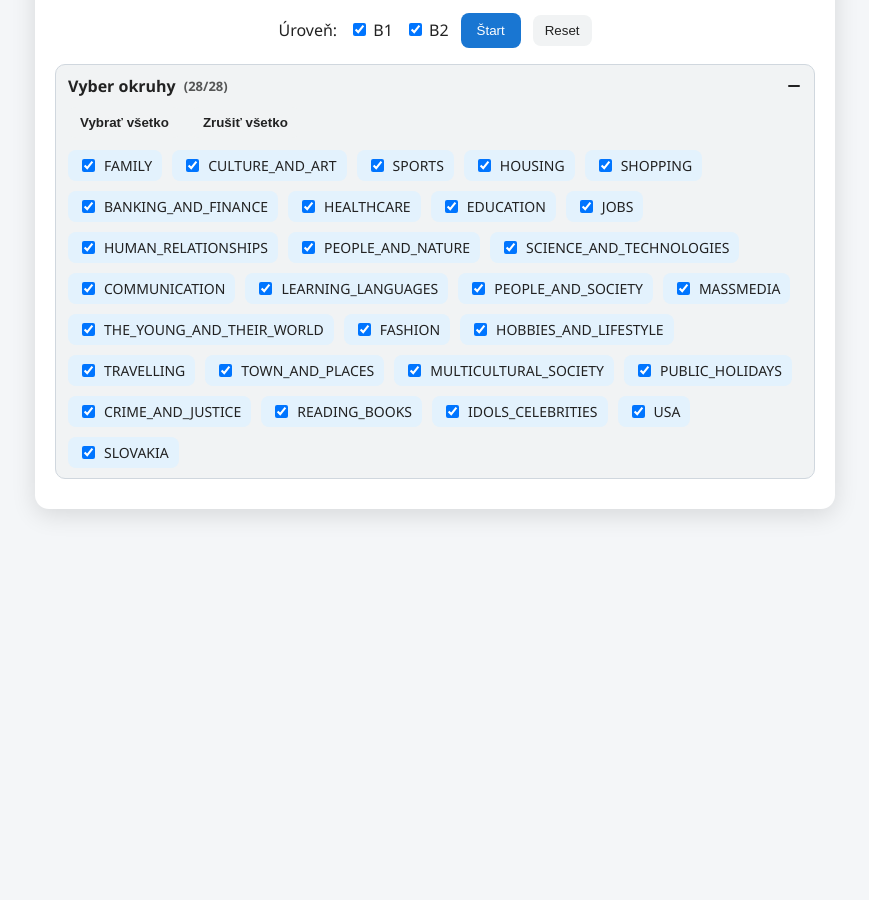
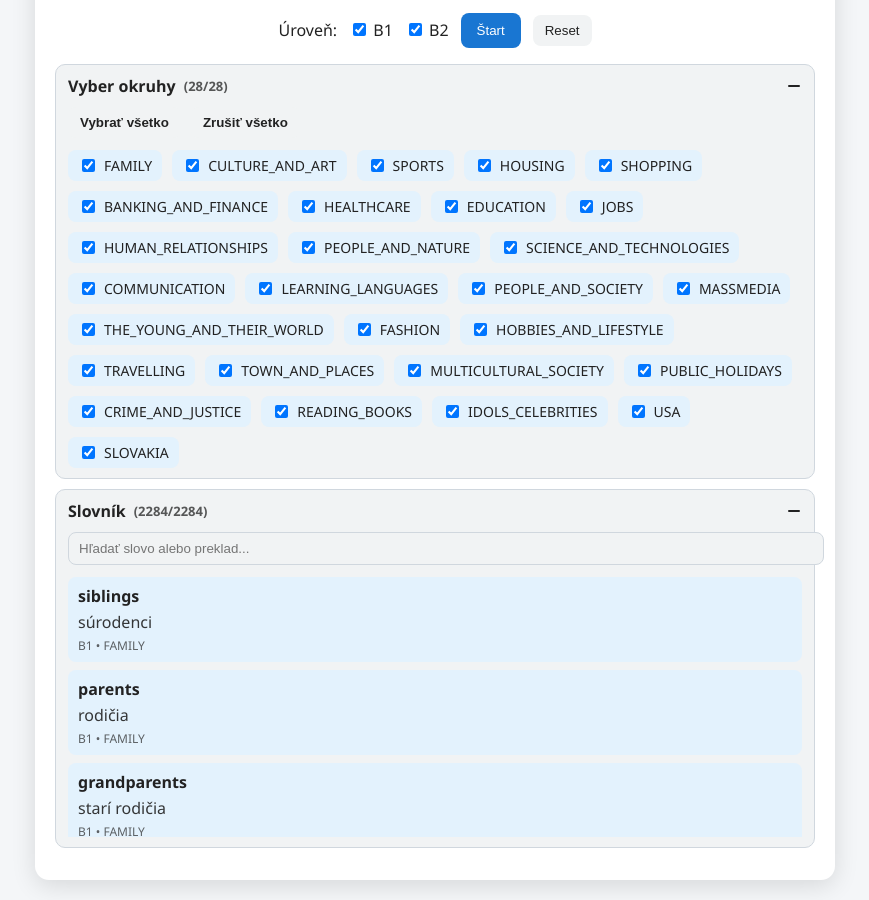
Before and after one commit to DejviDes/anj-sz-apka, a plain HTML site: page index.html in a window 1280 px wide. Shown: the part 129-1029 px from the top of the page, without its empty margins (205-1074 px from the left). Before the commit the page ends 800 px from the top, so only its background shows below. Drawn offline with Linux system fonts and the light colour scheme.

Commit message:
Add dictionary feature with search functionality and styling

```diff
--- a/app.js
+++ b/app.js
@@ -36,6 +36,10 @@ const wrongListDiv = document.getElementById("wrongList");
 const wrongItems = document.getElementById("wrongItems");
 const topicCounter = document.getElementById("topicCounter");
 
+const dictionarySearch = document.getElementById("dictionarySearch");
+const dictionaryList = document.getElementById("dictionaryList");
+const dictionaryCounter = document.getElementById("dictionaryCounter");
+
 const settingsBtn = document.getElementById("settingsBtn");
 const settingsModal = document.getElementById("settingsModal");
 const closeSettings = document.getElementById("closeSettings");
@@ -52,6 +56,7 @@ fetch("vocabulary.json")
     words = data;
     buildTopics();
     updateTopicCounter();
+    updateDictionary();
   });
 
 function getSelectedLevels() {
@@ -85,6 +90,7 @@ function updateTopicCounter() {
   const all = topicsList.querySelectorAll("input").length;
   const selected = topicsList.querySelectorAll("input:checked").length;
   topicCounter.textContent = `(${selected}/${all})`;
+  updateDictionary();
 }
 
 function getSelectedTopics() {
@@ -97,15 +103,18 @@ function shuffleArray(arr) {
     .map(({v}) => v);
 }
 
-function refreshWordPool() {
+function getFilteredWords() {
   const selectedTopics = getSelectedTopics();
   const selectedLevels = getSelectedLevels();
 
-  filteredWords = words.filter(w =>
+  return words.filter(w =>
     selectedLevels.includes(w.level) &&
     (selectedTopics.length === 0 || selectedTopics.includes(w.okruh))
   );
+}
 
+function refreshWordPool() {
+  filteredWords = getFilteredWords();
   totalAvailable = filteredWords.length;
 
   if (noRepeatToggle.checked) {
@@ -126,6 +135,58 @@ function getNextWord() {
 
   const idx = Math.floor(Math.random() * filteredWords.length);
   return filteredWords[idx];
+}
+
+function updateDictionary() {
+  if (!dictionaryList) return;
+
+  const baseList = getFilteredWords();
+  const query = dictionarySearch.value.trim().toLowerCase();
+  const results = baseList.filter(w =>
+    w.word.toLowerCase().includes(query) ||
+    String(w.correct).toLowerCase().includes(query)
+  );
+
+  dictionaryCounter.textContent = `(${results.length}/${baseList.length})`;
+  dictionaryList.innerHTML = "";
+
+  if (baseList.length === 0) {
+    const li = document.createElement("li");
+    li.className = "dictionary-empty";
+    li.textContent = "Žiadne slová pre zvolené filtre.";
+    dictionaryList.appendChild(li);
+    return;
+  }
+
+  if (results.length === 0) {
+    const li = document.createElement("li");
+    li.className = "dictionary-empty";
+    li.textContent = "Žiadne výsledky.";
+    dictionaryList.appendChild(li);
+    return;
+  }
+
+  results.forEach(w => {
+    const li = document.createElement("li");
+    li.className = "dictionary-item";
+
+    const wordSpan = document.createElement("span");
+    wordSpan.className = "dict-word";
+    wordSpan.textContent = w.word;
+
+    const translationSpan = document.createElement("span");
+    translationSpan.className = "dict-translation";
+    translationSpan.textContent = w.correct;
+
+    const metaSpan = document.createElement("span");
+    metaSpan.className = "dict-meta";
+    metaSpan.textContent = `${w.level} • ${w.okruh}`;
+
+    li.appendChild(wordSpan);
+    li.appendChild(translationSpan);
+    li.appendChild(metaSpan);
+    dictionaryList.appendChild(li);
+  });
 }
 
 function updateScoreboard() {
@@ -255,6 +316,9 @@ function startQuiz() {
 }
 
 optionButtons.forEach(btn => btn.addEventListener("click", () => handleAnswer(btn)));
+dictionarySearch.addEventListener("input", updateDictionary);
+levelB1.addEventListener("change", updateDictionary);
+levelB2.addEventListener("change", updateDictionary);
 
 startBtn.addEventListener("click", startQuiz);
 
--- a/index.html
+++ b/index.html
@@ -40,6 +40,26 @@
       </div>
 
       <div id="topicsList" class="topics-list"></div>
+    </details>
+
+    <!-- Slovník -->
+    <details class="dictionary" open>
+      <summary class="dictionary-title">
+        Slovník
+        <span id="dictionaryCounter" class="topic-counter">(0/0)</span>
+        <span class="summary-icon" aria-hidden="true"></span>
+      </summary>
+
+      <div class="dictionary-controls">
+        <input
+          type="text"
+          id="dictionarySearch"
+          class="input dictionary-search"
+          placeholder="Hľadať slovo alebo preklad..."
+        />
+      </div>
+
+      <ul id="dictionaryList" class="dictionary-list"></ul>
     </details>
 
     <div id="quiz" class="quiz hidden">
--- a/styles.css
+++ b/styles.css
@@ -182,6 +182,74 @@ details[open] .summary-icon::after {
   font-size: 14px;
 }
 
+/* --- Slovník --- */
+.dictionary {
+  margin-bottom: 12px;
+  border: 1px solid var(--border);
+  border-radius: 10px;
+  padding: 10px 12px;
+  background: var(--secondary);
+}
+
+.dictionary-title {
+  display: flex;
+  align-items: center;
+  gap: 8px;
+  font-weight: 600;
+  cursor: pointer;
+  list-style: none;
+}
+
+.dictionary-title::marker,
+.dictionary-title::-webkit-details-marker {
+  display: none;
+}
+
+.dictionary-controls {
+  margin-top: 10px;
+}
+
+.dictionary-search {
+  width: 100%;
+}
+
+.dictionary-list {
+  list-style: none;
+  padding: 0;
+  margin: 12px 0 0;
+  display: grid;
+  gap: 8px;
+  max-height: 260px;
+  overflow: auto;
+}
+
+.dictionary-item {
+  background: var(--accent);
+  padding: 8px 10px;
+  border-radius: 8px;
+  display: flex;
+  flex-direction: column;
+  gap: 4px;
+}
+
+.dict-word {
+  font-weight: 600;
+}
+
+.dict-translation {
+  opacity: 0.9;
+}
+
+.dict-meta {
+  font-size: 12px;
+  opacity: 0.7;
+}
+
+.dictionary-empty {
+  opacity: 0.7;
+  padding: 6px 4px;
+}
+
 .quiz.hidden {
   display: none;
 }
```
